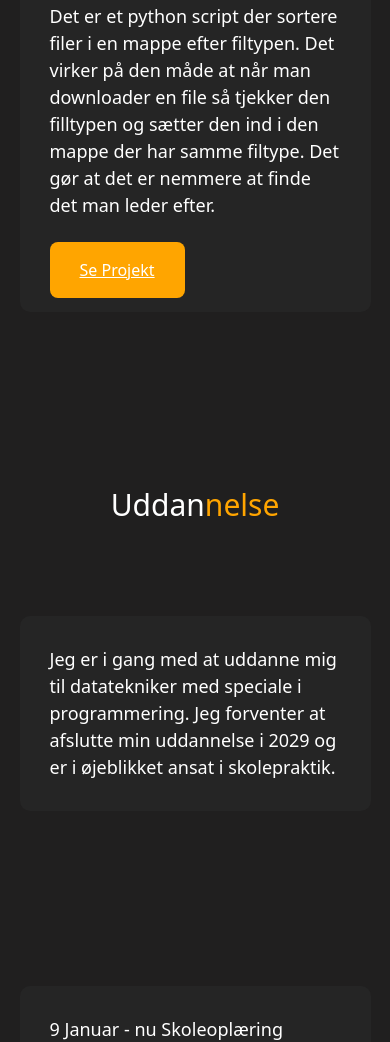
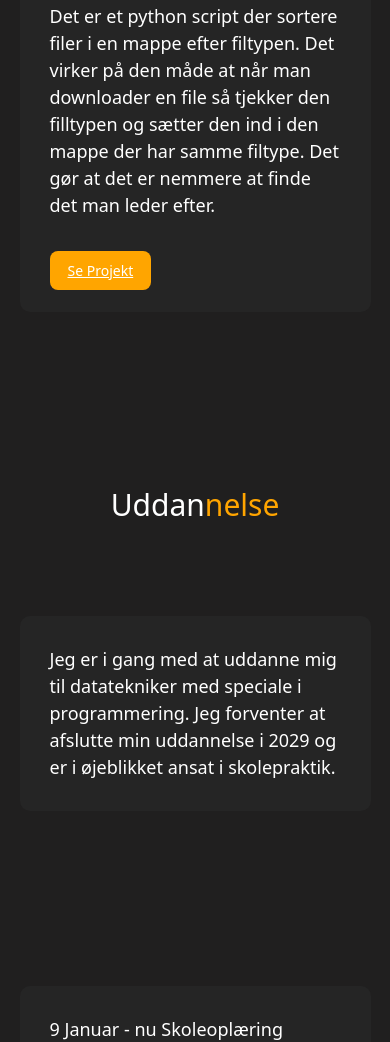
Before and after one commit to CueBaZe/Website, a plain HTML site: page index.html in a window 390 px wide. Shown: the part 3247-4289 px from the top of the page. Drawn offline with nearby package versions, Linux system fonts and the light colour scheme.

Commit message:
fixed github button

```diff
--- a/style.css
+++ b/style.css
@@ -303,7 +303,6 @@ span {
 
 .btn-github {
     padding: 15px 28px;
-    margin: 40px;
     background-color: black;
     color: white;
     border:  2px solid transparent;
@@ -508,6 +507,15 @@ span {
     align-items: center;
   }
 
+  .btn-github, .btn-projekt {
+    width: 100%;
+    max-width: 250px; /* Prevent the button from becoming too wide */
+    padding: 10px 20px; /* Adjust padding for smaller screens */
+    font-size: 16px; /* Reduce font size slightly */
+    text-align: center; /* Center-align the button text */
+    margin: 20px auto; /* Add space above and below, center horizontally */
+  }
+
   .btn-1, .btn-2 {
     width: 100%;
     max-width: 250px;
@@ -539,6 +547,13 @@ span {
       align-items: center;
     }
 
+    .btn-github, .btn-projekt {
+        max-width: 200px; /* Reduce max width further */
+        padding: 8px 16px; /* Adjust padding for tighter screens */
+        font-size: 14px; /* Smaller font size for compact layout */
+        margin: 15px auto; /* Maintain consistent spacing */
+      }
+
     .btn-1, .btn-2 {
       width: 100%;
       max-width: 250px;
```
